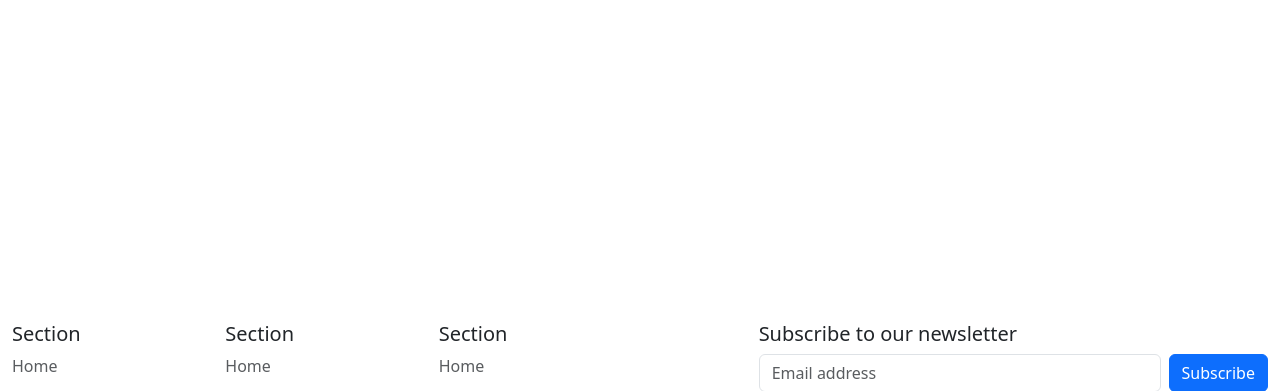
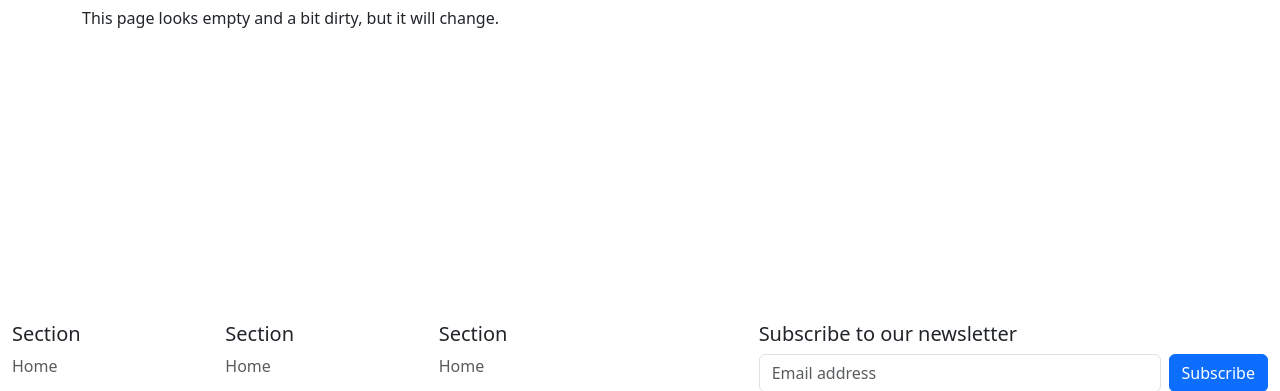
Before and after one commit to gambas-maker/my-business-card, a Django app: page /other/ in a window 1280 px wide. Shown: the part 376-767 px from the top of the page. Run offline with Django 4.2, Linux system fonts and the light colour scheme.

Commit message:
fe changes for other page

```diff
--- a/my_business_card/templates/my_business_card_app/other.html
+++ b/my_business_card/templates/my_business_card_app/other.html
@@ -1,4 +1,5 @@
 {% extends 'my_business_card_app/base.html' %}
     {% block body_block %}
         <h1>Welcome on Other page</h1>
+        <p>This page looks empty and a bit dirty, but it will change.</p>
     {% endblock body_block %}
```
